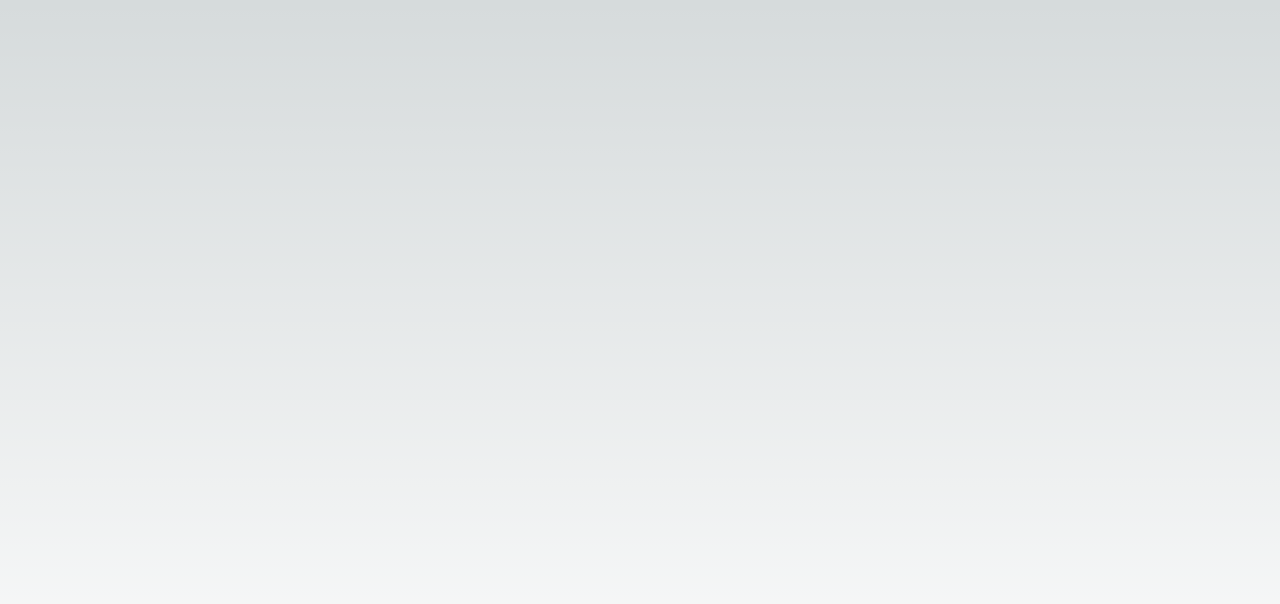
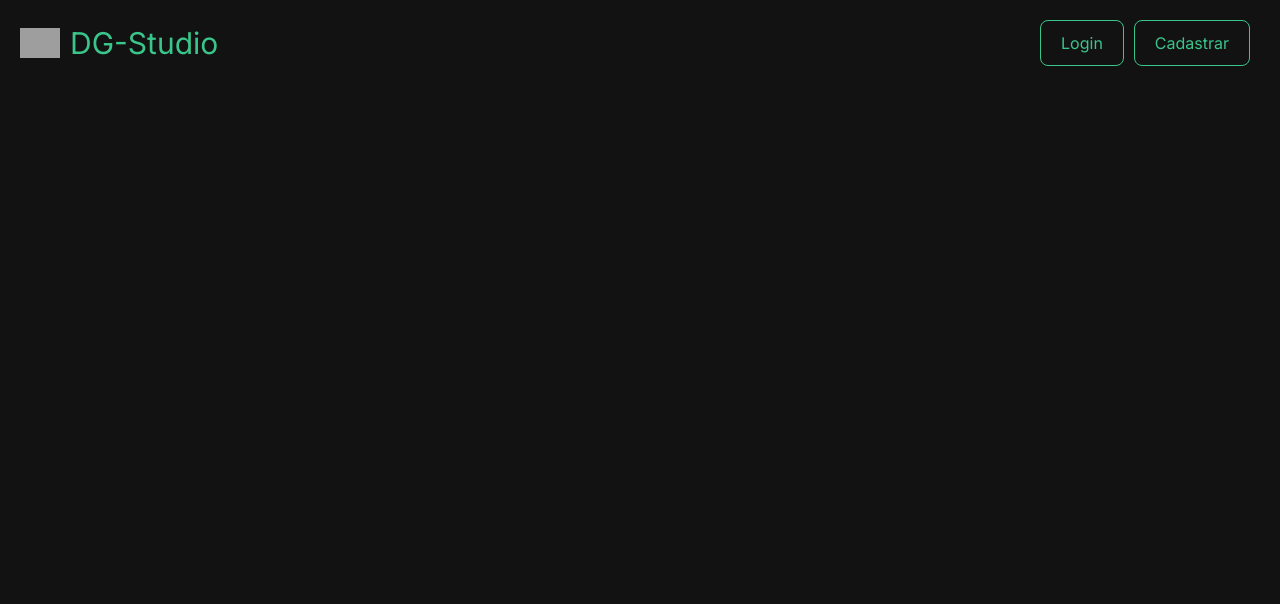
Before and after one commit to walterpotma/Dg-Studio-Next, a Next.js app: page / in a window 1280 px wide. Shown: the top 604 px of the page. Built offline with nearby package versions, Linux system fonts and the light colour scheme; grey boxes are pictures that could not be loaded.

Commit message:
inicio header

```diff
--- a/src/app/globals.css
+++ b/src/app/globals.css
@@ -17,13 +17,7 @@
 }
 
 body {
-  color: rgb(var(--foreground-rgb));
-  background: linear-gradient(
-      to bottom,
-      transparent,
-      rgb(var(--background-end-rgb))
-    )
-    rgb(var(--background-start-rgb));
+  background-color: #121212;
 }
 
 @layer utilities {
--- a/src/app/page.tsx
+++ b/src/app/page.tsx
@@ -1,10 +1,10 @@
 import Image from "next/image";
-import Header from "../components/header/header";
+import LayoutInicial from "../components/paginaInicial/layout";
 
 export default function Home() {
   return (
-    <main className="flex min-h-screen flex-col items-center justify-between p-24">
-      <Header/>
+    <main className="">
+      <LayoutInicial/>
     </main>
   );
 }
--- /dev/null
+++ b/src/components/paginaInicial/header.tsx
@@ -0,0 +1,20 @@
+"use client"
+import styles from "./paginaInicial.module.css"
+
+const Header = () => {
+	return(
+		<div>
+			<header className={styles.header}>
+                <div className={styles.Logo}>
+                    <img className={styles.imgLogo} src="https://cdn1.iconfinder.com/data/icons/social-messaging-ui-color-round-2/254000/70-512.png" alt="" />
+                    <h1 className={styles.tituloLogo}>DG-Studio</h1>
+                </div>
+                <ul className={styles.lineButton}>
+                    <button className={styles.button}>Login</button>
+                    <button className={styles.button}>Cadastrar</button>
+                </ul>
+            </header>
+		</div>
+	);
+}
+export default Header;
--- /dev/null
+++ b/src/components/paginaInicial/layout.tsx
@@ -0,0 +1,13 @@
+"use client"
+import Header from "../paginaInicial/header"
+import styles from "./paginaInicial.module.css"
+
+const PaginaInicial = () => {
+	return(
+		<div>
+			<Header/>
+
+		</div>
+	);
+}
+export default PaginaInicial;
--- /dev/null
+++ b/src/components/paginaInicial/paginaInicial.module.css
@@ -0,0 +1,36 @@
+.header{
+    display: flex;
+    justify-content: space-between;
+    align-items: center;
+    padding: 20px;
+    width: 100%;
+}
+
+.Logo{
+    display: flex;
+    justify-content: center;
+    align-items: center;
+}
+.imgLogo{
+    width: 40px;
+    margin-right: 10px;
+}
+.tituloLogo{
+    color: #3ac58b;
+    font-size: 30px;
+}
+
+
+.lineButton{
+    display: flex;
+    justify-content: space-between;
+    align-items: center;
+}
+.button{
+    margin-right: 10px;
+    padding: 10px 20px;
+    color: #3ac58b;
+    border: 1px solid #3ac58b;
+    border-radius: 8px;
+
+}
```
